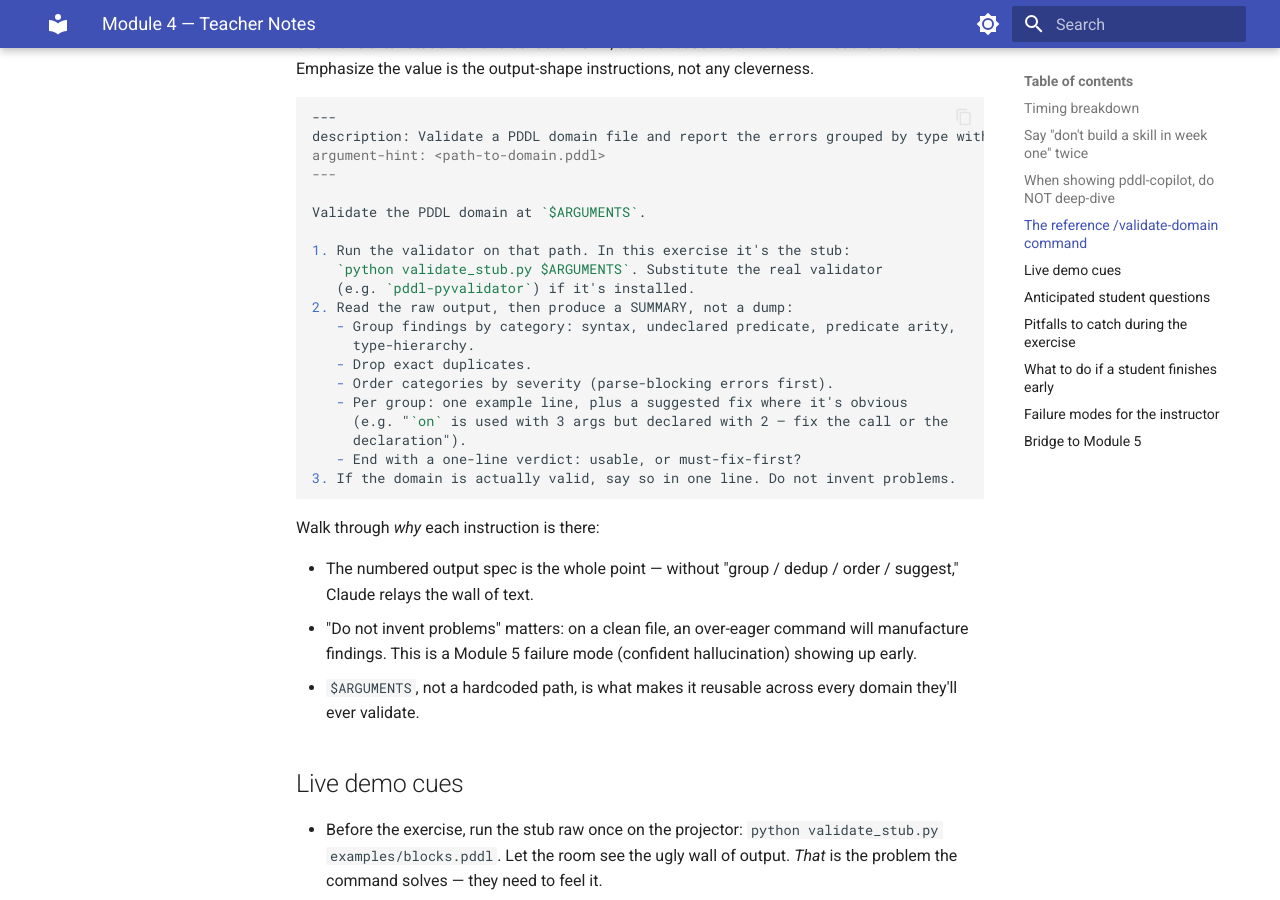
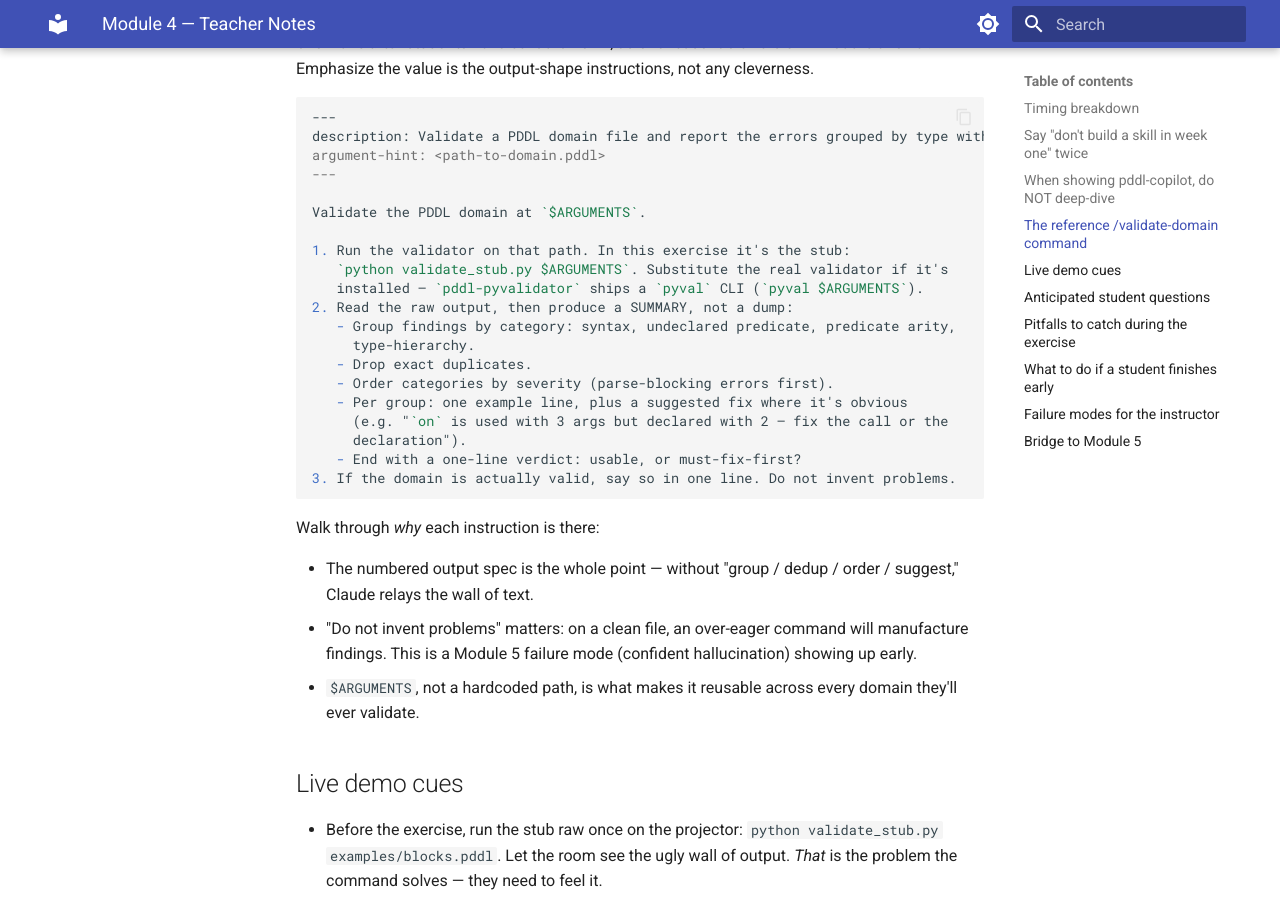
Before and after one commit to omereliy/claude-code-lab-tutorial, an MkDocs documentation site: the page built from docs/teacher-notes/module-04.md, in a window 1280 px wide and 900 px high, scrolled down 1157 px. Built offline with MkDocs 1.6.1 and Material for MkDocs 9.7.7, drawn with Linux system fonts in a browser that asks for light colours.

Commit message:
Module 4 notes: reference the real pyval CLI for the validator substitution

```diff
--- a/docs/teacher-notes/module-04.md
+++ b/docs/teacher-notes/module-04.md
@@ -35,8 +35,8 @@ argument-hint: <path-to-domain.pddl>
 Validate the PDDL domain at `$ARGUMENTS`.
 
 1. Run the validator on that path. In this exercise it's the stub:
-   `python validate_stub.py $ARGUMENTS`. Substitute the real validator
-   (e.g. `pddl-pyvalidator`) if it's installed.
+   `python validate_stub.py $ARGUMENTS`. Substitute the real validator if it's
+   installed — `pddl-pyvalidator` ships a `pyval` CLI (`pyval $ARGUMENTS`).
 2. Read the raw output, then produce a SUMMARY, not a dump:
    - Group findings by category: syntax, undeclared predicate, predicate arity,
      type-hierarchy.
```
